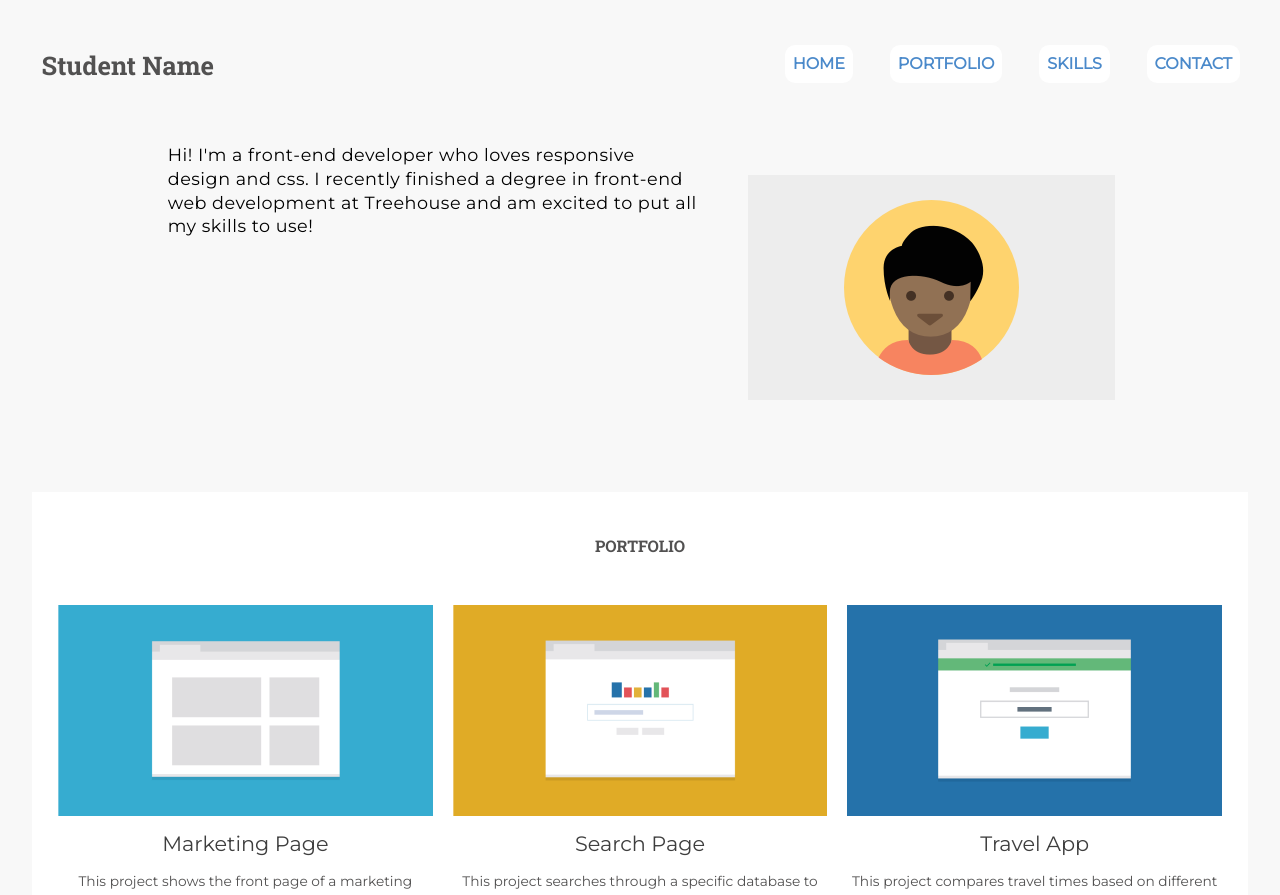
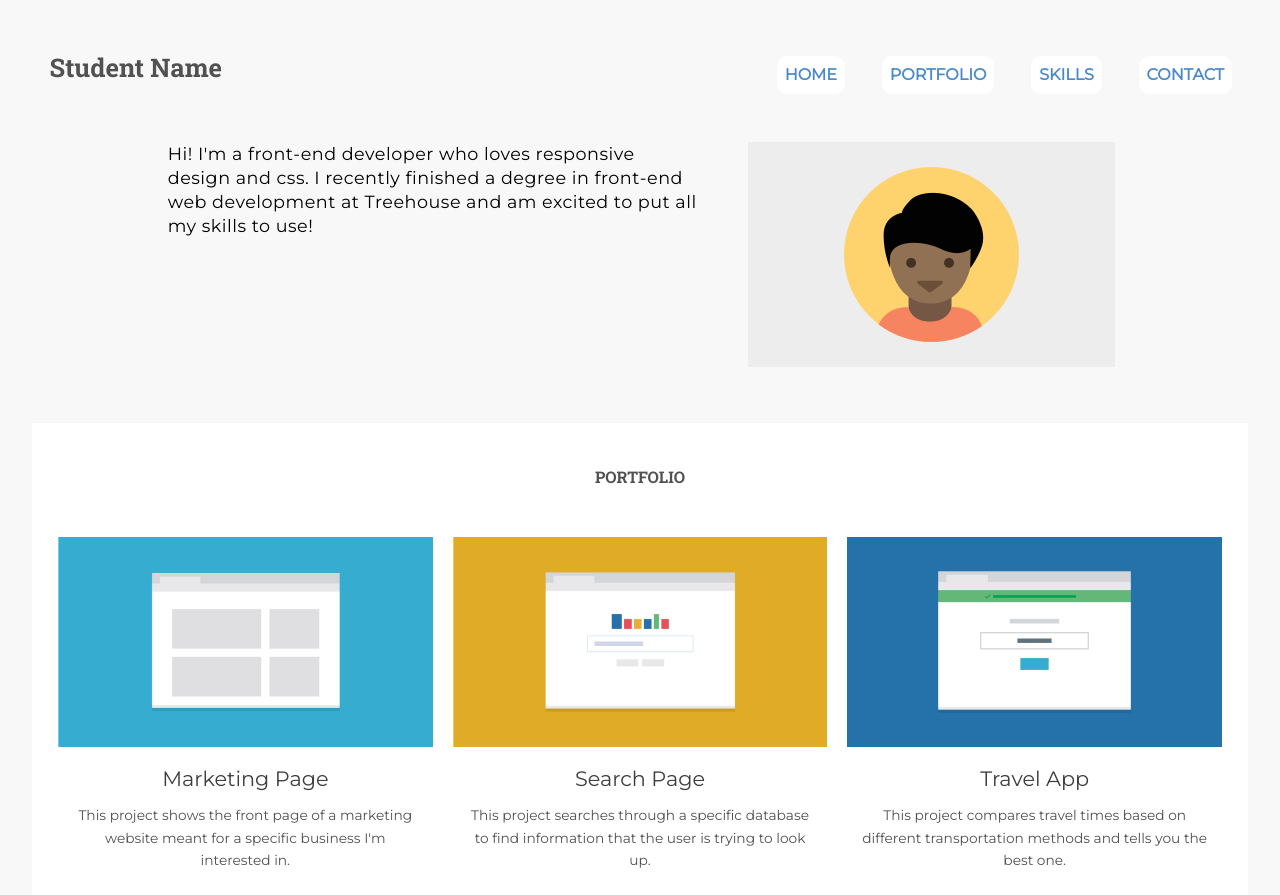
Before and after one commit to 1MartinSafar/techdegree-project-2, a plain HTML site: page index.html in a window 1280 px wide. Shown: the top 895 px of the page. Drawn offline with Linux system fonts and the light colour scheme.

Commit message:
1024px with normalize.css done

```diff
--- a/css/styles.css
+++ b/css/styles.css
@@ -336,6 +336,9 @@ a {
   font-size: 0.86em;
   padding-left: 1.820em;
   padding-right: 1.820em;
+
+
+  max-width: 320px;
 }
 .contact p:nth-child(3) {
   padding-left: 0em;
@@ -481,6 +484,10 @@ a {
 
     padding-left: 3.5em;
     padding-right: 3.5em;
+
+
+    max-width: 313px;
+    max-width: 420px;
   }
   .introduction {
     margin-top: 2.75em;
@@ -624,6 +631,57 @@ a {
     padding-right: 1em;
   }
 
+
+  /* ADJUSTMENTS AFTER LINKING NORMALIZE.CSS (FORGOT TO LINK IT) */
+
+  #home {
+    margin-left: 0.5em;
+    margin-right: 0.5em;
+  }
+  .main-header {
+    margin-top: 3.5em;
+  }
+  .main-header p {
+    padding-top: 0;
+    margin-top: 0;
+  }
+  .main-header ul {
+    padding-top: 0;
+    margin-top: 0;
+  }
+  .main-header li {
+    padding-top: 0;
+    margin-top: 0;
+  }
+  .introduction {
+    margin-top: 2em;
+    margin-bottom: 0.5em;
+  }
+  .intro {
+    margin-top: 0;
+    margin-bottom: 0;
+  }
+  .profile-image {
+    margin-top: 0;
+    margin-bottom: 0;
+  }
+  .portfolio h2 {
+    margin-top: 1em;
+  }
+  .portfolio p {
+    font-size: 0.86em;
+    padding-left: 1.5em;
+    padding-right: 1.5em;
+
+    max-width: 320px;
+
+    max-width: 313px;
+    max-width: 420px;
+  }
+  #skills {
+    padding-bottom: 2em;
+  }
+
 }
 
 
```
